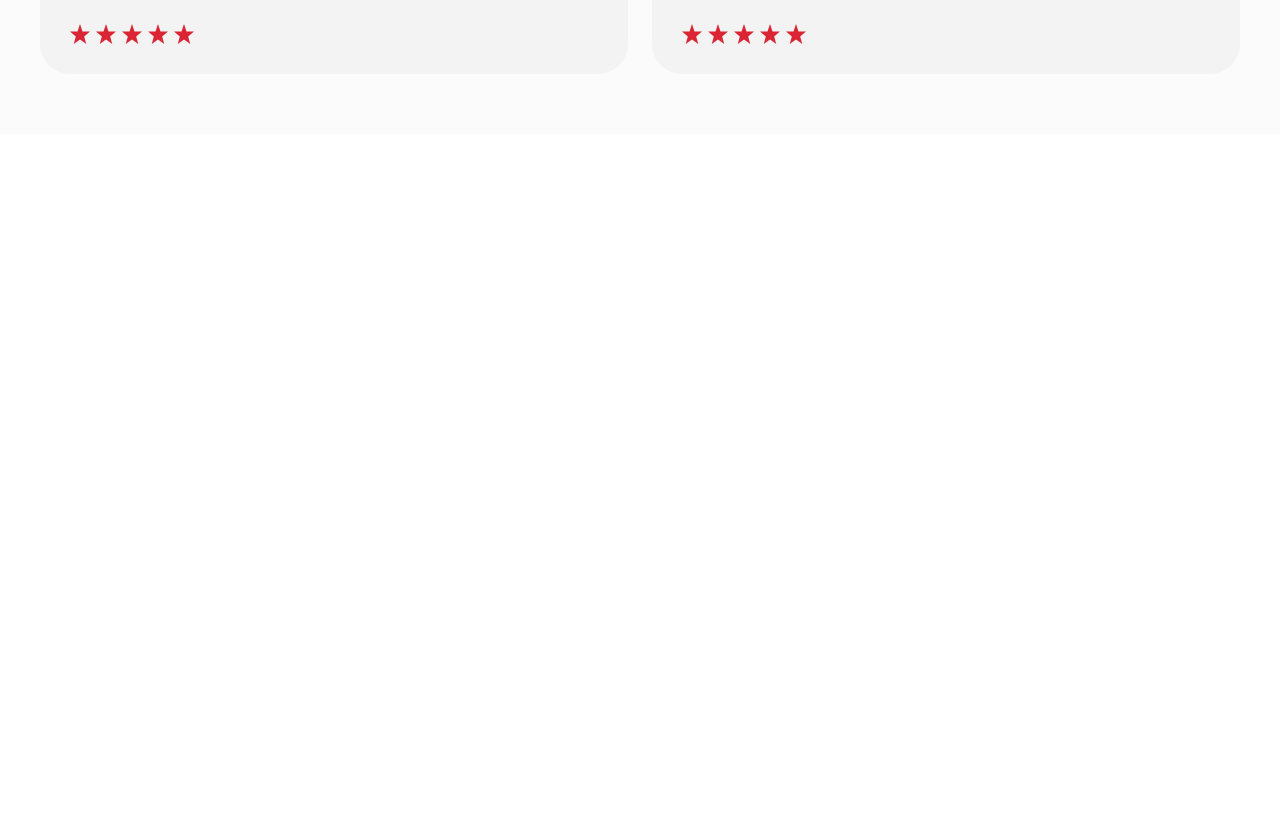
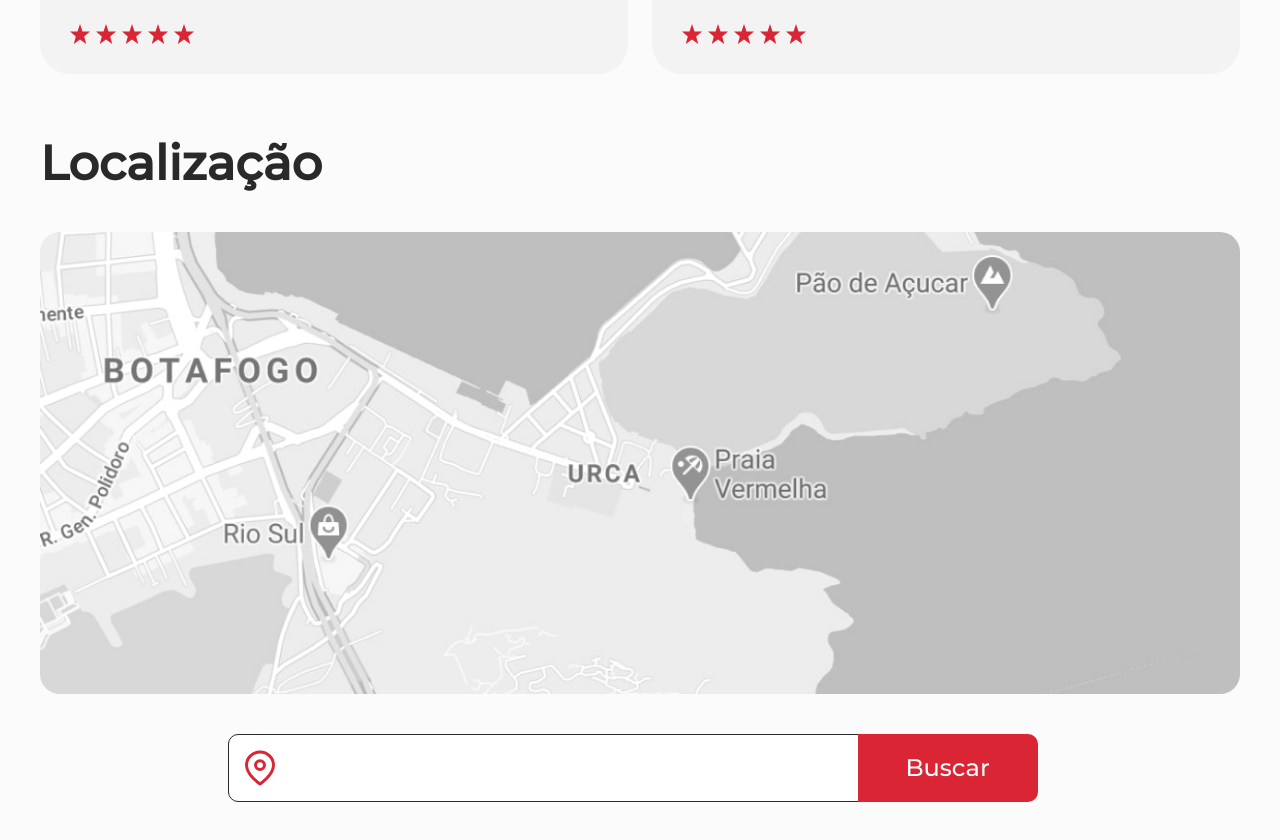
Before and after one commit to AdrianoAmorim/FoodJp_React, a React (Vite) app: page / in a window 1280 px wide. Shown: the part 2520-3360 px from the top of the page. Before the commit the page ends 2654 px from the top, so only its background shows below. Built offline with nearby package versions, Linux system fonts and the light colour scheme.

Commit message:
feat: adiciona a sessao de localizacao

```diff
--- a/src/pages/Home/index.tsx
+++ b/src/pages/Home/index.tsx
@@ -9,6 +9,8 @@ import Prato3 from "../../assets/img/img-2.png";
 import profile1 from "../../assets/img/profile1.png";
 import profile2 from "../../assets/img/profile2.png";
 import star from "../../assets/img/star.svg";
+import map from "../../assets/img/map.png"
+import pin from "../../assets/img/pin.svg"
 import { Button } from "../../components/ButtonComponent";
 
 
@@ -54,66 +56,81 @@ export const Home = () => {
 
                     <C.Section id="pratosPopulares" direction="column">
                         <h2>Mais Populares</h2>
-                        <C.boxFlexRow>
-                            <C.boxCard>
+                        <C.BoxFlexRow>
+                            <C.BoxCard>
                                 <img src={Prato3} />
                                 <h3>Ramem de Frango</h3>
                                 <p>
                                     Lorem ipsum dolor sit amet consectetur adipisicing
                                 </p>
                                 <span>R$ 30</span>
-                            </C.boxCard>
-                            <C.boxCard>
+                            </C.BoxCard>
+                            <C.BoxCard>
                                 <img src={Prato1} />
                                 <h3>Ramem de Frango</h3>
                                 <p>
                                     Lorem ipsum dolor sit amet consectetur adipisicing
                                 </p>
                                 <span>R$ 30</span>
-                            </C.boxCard>
-                            <C.boxCard>
+                            </C.BoxCard>
+                            <C.BoxCard>
                                 <img src={Prato2} />
                                 <h3>Ramem de Frango</h3>
                                 <p>
                                     Lorem ipsum dolor sit amet consectetur adipisicing
                                 </p>
                                 <span>R$ 30</span>
-                            </C.boxCard>
-                        </C.boxFlexRow>
+                            </C.BoxCard>
+                        </C.BoxFlexRow>
                     </C.Section>
 
                     <C.Section id="comentarios" direction="column">
                         <h2>Comentários</h2>
-                        <C.boxFlexRow>
-                            <C.boxCard width="49%" align="start" >
+                        <C.BoxFlexRow>
+                            <C.BoxCard width="49%" align="start" >
                                 <div className="boxAvatarComentarios">
                                     <img src={profile1} />
                                 </div>
                                 <h3>Daniele Almeida</h3>
                                 <p>Ótimo serviço! Encatada com a qualidade dos pratos. </p>
-                                <C.boxFlexRow justify="start">
+                                <C.BoxFlexRow justify="start">
                                     <img id="starComentarios" src={star} />
                                     <img id="starComentarios" src={star} />
                                     <img id="starComentarios" src={star} />
                                     <img id="starComentarios" src={star} />
                                     <img id="starComentarios" src={star} />
-                                </C.boxFlexRow>
-                            </C.boxCard>
-                            <C.boxCard width="49%" align="start">
+                                </C.BoxFlexRow>
+                            </C.BoxCard>
+                            <C.BoxCard width="49%" align="start">
                                 <div className="boxAvatarComentarios">
                                     <img src={profile2} />
                                 </div>
                                 <h3>Ricardo França</h3>
                                 <p>Não é apenas a comida excelente, o serviço torna a experiência especial. </p>
-                                <C.boxFlexRow justify="start">
+                                <C.BoxFlexRow justify="start">
                                     <img id="starComentarios" src={star} />
                                     <img id="starComentarios" src={star} />
                                     <img id="starComentarios" src={star} />
                                     <img id="starComentarios" src={star} />
                                     <img id="starComentarios" src={star} />
-                                </C.boxFlexRow>
-                            </C.boxCard>
-                        </C.boxFlexRow>
+                                </C.BoxFlexRow>
+                            </C.BoxCard>
+                        </C.BoxFlexRow>
+                    </C.Section>
+
+                    <C.Section id="localizacao" direction="column">
+                        <h2>Localização</h2>
+                        <C.BoxImg width="100%">
+                            <img src={map}/>
+                        </C.BoxImg>
+                        <C.BoxFlexRow justify="center" id="boxInputSearchMap">
+                            <img src={pin}/>
+                            <C.InputSearchMap>
+                            </C.InputSearchMap>
+                            <C.BtnSearchMap>Buscar</C.BtnSearchMap>
+                        </C.BoxFlexRow>
+
+
                     </C.Section>
 
                 </C.Main>
--- a/src/pages/Home/styled.ts
+++ b/src/pages/Home/styled.ts
@@ -2,13 +2,16 @@ import styled from "styled-components";
 type SectionProps = {
     direction?: string
 }
-type BoxCardProps ={
-    flex?:number,
-    width?:string,
-    align?:string
+type BoxCardProps = {
+    flex?: number,
+    width?: string,
+    align?: string
 }
-type BoxFlexRowProps= {
-    justify?:string
+type BoxFlexRowProps = {
+    justify?: string
+}
+type BoxImgProps = {
+    width?: string
 }
 
 export const Container = styled.div`
@@ -22,7 +25,7 @@ export const Container = styled.div`
         font-family: Inter;
     }
 
-    & #pratosPopulares,#comentarios{
+    & #pratosPopulares,#comentarios,#localizacao{
         h2{
             font-size: 3.0rem;
             color: var(--title);
@@ -31,7 +34,7 @@ export const Container = styled.div`
         }
 
     }
-    & #comentarios{
+    & #comentarios,#localizacao{
         h2{
             margin-bottom:40px;
             text-align: start;
@@ -43,18 +46,34 @@ export const Container = styled.div`
             line-height: 38px;
         }
     }
+    & #comentarios{
+
+        & #starComentarios{
+                margin-right: 6px;
+            }
+    }
+    & #localizacao{
+        img{
+            border-radius: 20px;
+
+        }
+        #boxInputSearchMap{
+            margin-top: 40px;
+            img{
+            width: 2.2rem;
+            margin-right: -50px;
+            z-index: 1;
+            }
+        }
+    }
 
 `;
-export const boxFlexRow = styled.div <BoxFlexRowProps>`
+export const BoxFlexRow = styled.div <BoxFlexRowProps>`
             display: flex;
             flex-direction: row;
             flex-wrap: wrap;
             justify-content: ${props => props.justify ? props.justify : "space-between"} ;
             width: 100%;
-
-            & #starComentarios{
-                margin-right: 6px;
-            }
 `;
 
 export const Main = styled.main`
@@ -105,26 +124,26 @@ export const BoxText = styled.div`
     }
 `;
 
-export const BoxImg = styled.div`
+export const BoxImg = styled.div<BoxImgProps>`
     display: flex;
     justify-content: center;
     align-items: center;
     flex: 1;
-    max-width: 25rem;
+    max-width: ${props => props.width ? props.width : "25rem"};
     img{
         width: 100%;
     }
 `;
 
-export const boxCard = styled.div<BoxCardProps>`
+export const BoxCard = styled.div<BoxCardProps>`
     display: flex;
     flex-direction: column;
-    align-items: ${props => props.align ? props.align: "center"};
+    align-items: ${props => props.align ? props.align : "center"};
     justify-content: space-between;
     background-color: var(--bgCard);
     padding: 30px;
     border-radius: 30px;
-    max-width: ${props => props.width ? props.width: "380px"};
+    max-width: ${props => props.width ? props.width : "380px"};
     min-width: 380px;
     flex: ${props => props.flex ? props.flex : 1};
 
@@ -164,3 +183,29 @@ export const boxCard = styled.div<BoxCardProps>`
     }
 
 `;
+
+export const InputSearchMap = styled.input`
+    width: 100%;
+    max-width: 40rem;
+    height: 4.3rem;
+    border: 1px solid var(--title);
+    border-radius: 10px 0 0 10px;
+    font-family: Montserrat;
+    font-size: 1.8rem;
+    color: var(--title);
+    outline: none;
+    padding-inline-start: 60px;
+
+`;
+export const BtnSearchMap = styled.button`
+        width: 100%;
+        max-width: 180px;
+        background-color: var(--bgButton);
+        color: var(--bgPage);
+        border: none;
+        font-size: 1.5rem;
+        font-family: Montserrat;
+        border-radius: 0 10px 10px 0;
+        margin-left: -10px;
+        cursor: pointer;
+`;
```
